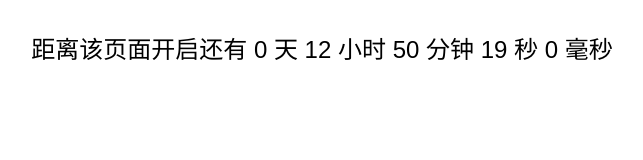
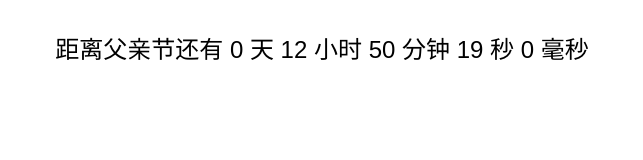
Before and after one commit to eeesssr/eeesssr.github.io, a plain HTML site: page 父亲节.html in a window 1280 px wide. Shown: the whole page, without its empty margins (318-961 px from the left). Drawn offline with Linux system fonts and the light colour scheme.

Commit message:
Update 父亲节.html

```diff
--- a/父亲节.html
+++ b/父亲节.html
@@ -26,24 +26,33 @@
     }
   </style>
   <script>
+    // 计算每年6月第三个星期日的日期
+    function getFatherDay(year) {
+      var date = new Date(year, 5, 1); // 从6月1日开始
+      var day = date.getDay(); // 获取6月1日是星期几
+      var offset = (day === 0) ? 14 : 21 - day; // 计算第三个星期日的偏移天数
+      date.setDate(1 + offset);
+      return date;
+    }
+
     // 计算父亲节倒计时
     function updateCountdown() {
       var today = new Date(); // 当前日期
-      var fatherDay = new Date(today.getFullYear(), 5, 16); // 每年的6月18日
+      var fatherDay = getFatherDay(today.getFullYear()); // 当前年份的父亲节
 
       // 如果今天的日期已经超过了父亲节，就将日期设为下一年的父亲节
       if (today > fatherDay) {
-        fatherDay.setFullYear(today.getFullYear() + 1);
+        fatherDay = getFatherDay(today.getFullYear() + 1);
       }
 
-      var timeDiff = fatherDay.getTime() - today.getTime(); // 剩余时间的毫秒数
-      var days = Math.floor(timeDiff / (1000 * 60 * 60 * 24)); // 剩余天数
-      var hours = Math.floor((timeDiff / (1000 * 60 * 60)) % 24); // 剩余小时数
-      var minutes = Math.floor((timeDiff / (1000 * 60)) % 60); // 剩余分钟数
-      var seconds = Math.floor((timeDiff / 1000) % 60); // 剩余秒数
-      var milliseconds = Math.floor(timeDiff % 1000); // 剩余毫秒数
+      var timeDiff = fatherDay.getTime() - today.getTime(); // 距离父亲节的毫秒数
+      var days = Math.floor(timeDiff / (1000 * 60 * 60 * 24)); // 距离的天数
+      var hours = Math.floor((timeDiff / (1000 * 60 * 60)) % 24); // 距离的小时数
+      var minutes = Math.floor((timeDiff / (1000 * 60)) % 60); // 距离的分钟数
+      var seconds = Math.floor((timeDiff / 1000) % 60); // 距离的秒数
+      var milliseconds = Math.floor(timeDiff % 1000); // 距离的毫秒数
 
-      if (today.getMonth() === 5 && today.getDate() === 18) {
+      if (today.getFullYear() === fatherDay.getFullYear() && today.getMonth() === fatherDay.getMonth() && today.getDate() === fatherDay.getDate()) {
         // 如果今天是父亲节，显示祝福语
         document.getElementById('countdown').classList.add('hidden');
         document.getElementById('father-day-wishes').classList.remove('hidden');
@@ -51,14 +60,14 @@
         // 如果还未到父亲节，显示倒计时
         document.getElementById('countdown').classList.remove('hidden');
         document.getElementById('father-day-wishes').classList.add('hidden');
-        document.getElementById('countdown').innerHTML = '距离该页面开启还有 ' + days + ' 天 ' + hours + ' 小时 ' + minutes + ' 分钟 ' + seconds + ' 秒 ' + milliseconds + ' 毫秒';
+        document.getElementById('countdown').innerHTML = '距离父亲节还有 ' + days + ' 天 ' + hours + ' 小时 ' + minutes + ' 分钟 ' + seconds + ' 秒 ' + milliseconds + ' 毫秒';
       }
     }
 
     window.onload = function() {
       updateCountdown(); // 立即更新倒计时
 
-      setInterval(updateCountdown, 1); // 每毫秒更新一次倒计时
+      setInterval(updateCountdown, 10); // 每10毫秒更新一次倒计时
     };
   </script>
 </head>
```
